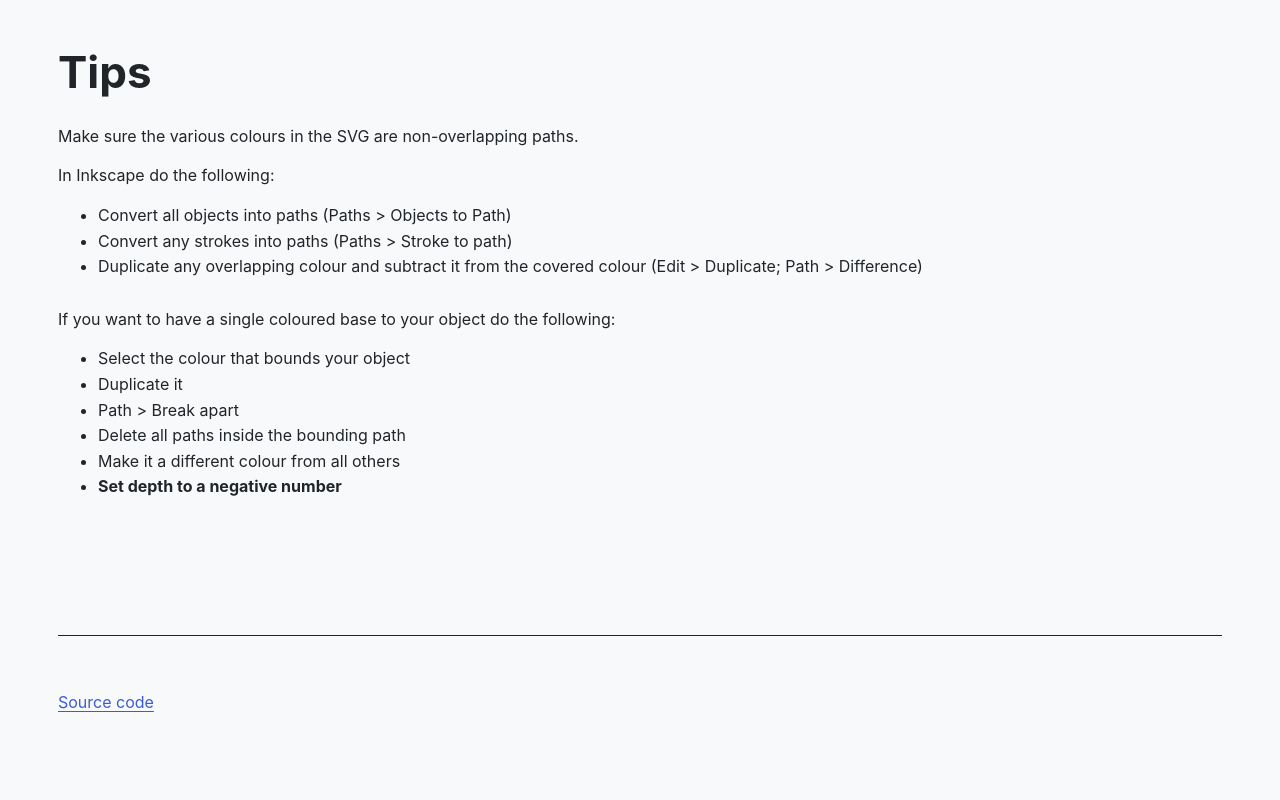
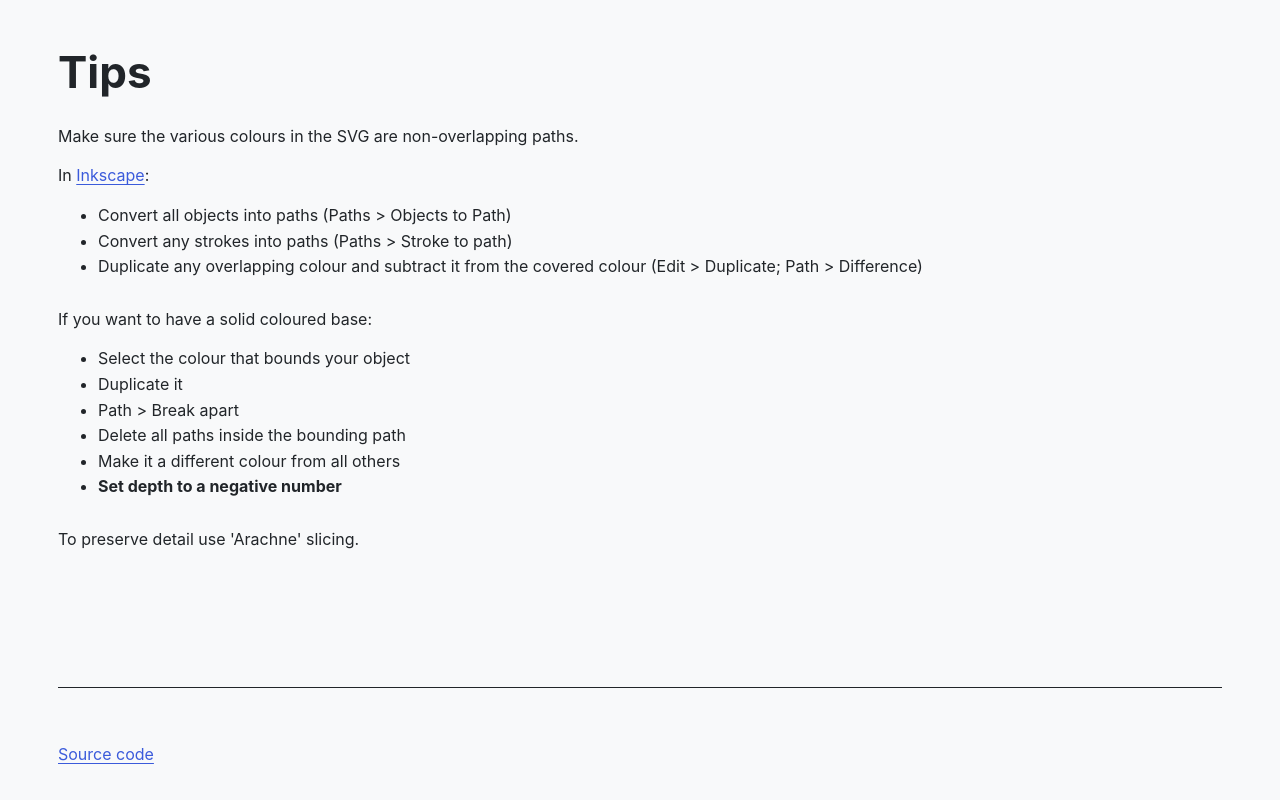
Before and after one commit to erkannt/svg2solid, a website built with Parcel: page src/index.html in a window 1280 px wide. Shown: the part 794-1594 px from the top of the page. Built offline with nearby package versions, Linux system fonts and the light colour scheme.

Commit message:
Improve tips

```diff
--- a/src/index.html
+++ b/src/index.html
@@ -42,7 +42,7 @@
       <section class="tips">
         <h2>Tips</h2>
         <p>Make sure the various colours in the SVG are non-overlapping paths.</p>
-        <p>In Inkscape do the following:</p>
+        <p>In <a href="https://inkscape.org">Inkscape</a>:</p>
         <ul>
           <li>Convert all objects into paths (Paths > Objects to Path)</li>
           <li>Convert any strokes into paths (Paths > Stroke to path)</li>
@@ -51,7 +51,7 @@
             Difference)
           </li>
         </ul>
-        <p>If you want to have a single coloured base to your object do the following:</p>
+        <p>If you want to have a solid coloured base:</p>
         <ul>
           <li>Select the colour that bounds your object</li>
           <li>Duplicate it</li>
@@ -60,6 +60,7 @@
           <li>Make it a different colour from all others</li>
           <li><b>Set depth to a negative number</b></li>
         </ul>
+        <p>To preserve detail use 'Arachne' slicing.</p>
       </section>
     </main>
 
```
